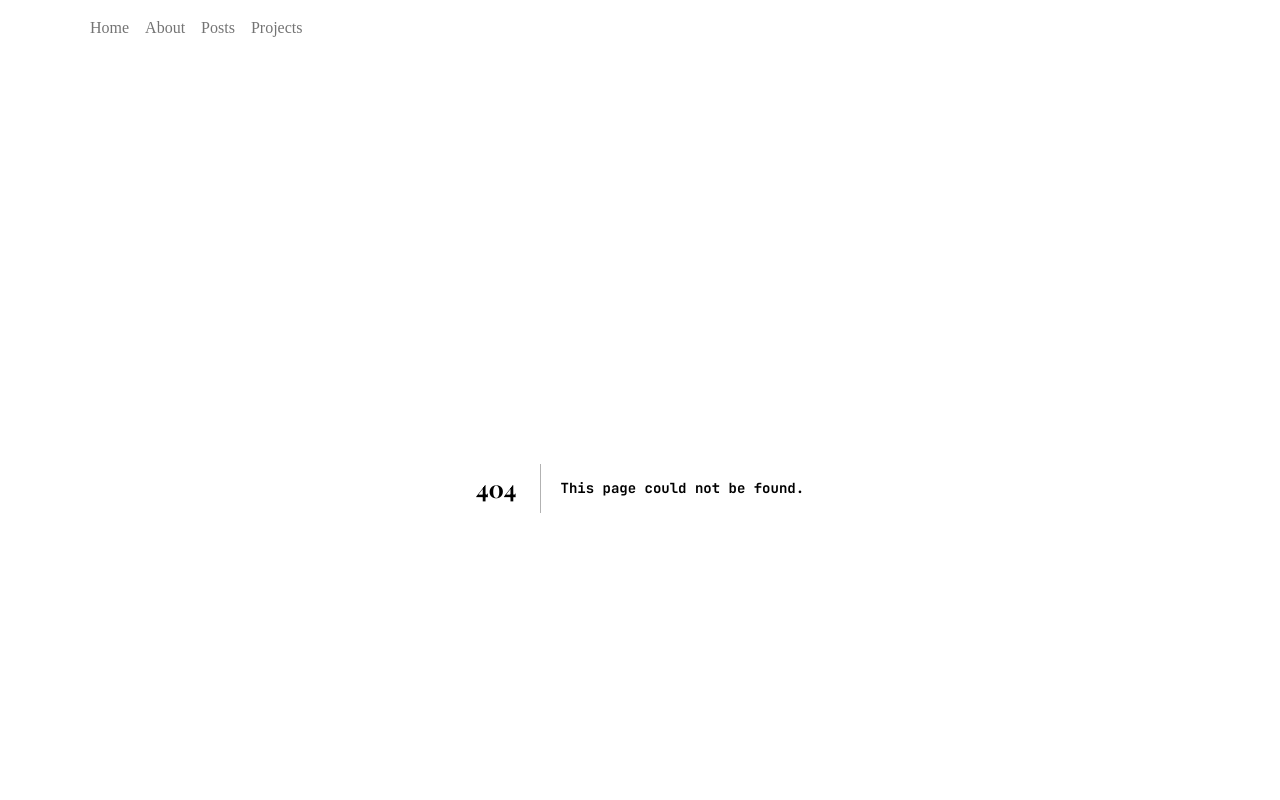
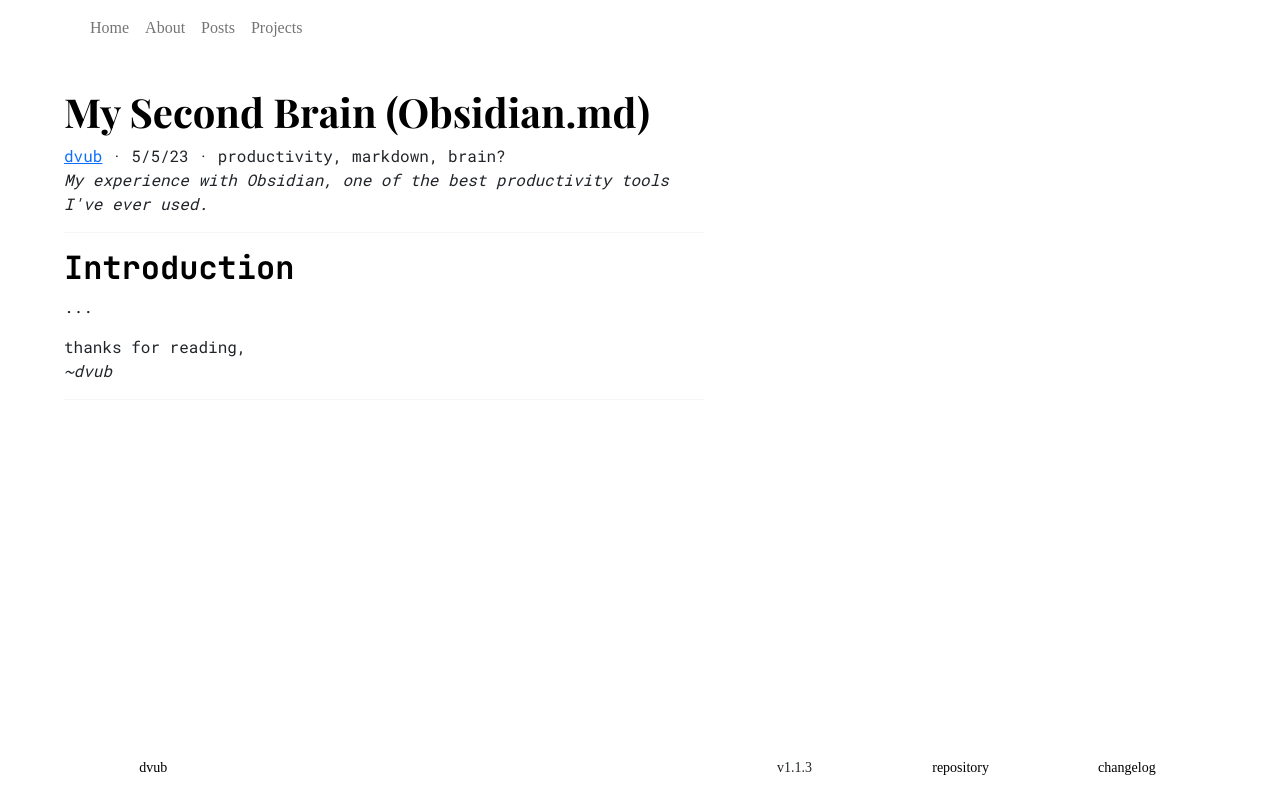
Before and after one commit to dvub/dvub-site, a Next.js app: page /posts/my-second-brain in a window 1280 px wide. Before the commit this address had no page. Shown: the top 800 px of the page. Built offline with nearby package versions, Linux system fonts and the light colour scheme; a small style sheet from the web is missing; a web font is replaced by a local one.

Commit message:
create obsidian post

```diff
--- /dev/null
+++ b/pages/posts/my-second-brain.mdx
@@ -0,0 +1,19 @@
+import Layout from '../../components/Layout'
+
+export const meta  = {
+    author: 'dvub',
+    authorLink: 'https://github.com/dvub',
+    title: 'My Second Brain (Obsidian.md)',
+    date: '5/5/23',
+    description: 'My experience with Obsidian, one of the best productivity tools I\'ve ever used.',
+    tags: ['productivity', 'markdown', 'brain?'],
+    fileName: 'my-second-brain'
+}
+
+## Introduction
+
+...
+
+
+
+export default ({children}) => <Layout meta={meta}>{children}</Layout>
```
